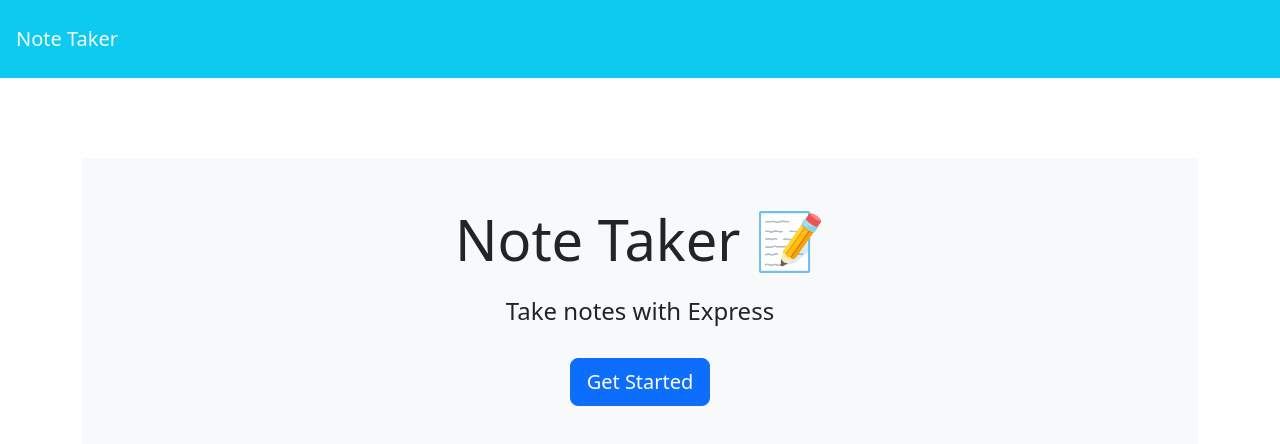
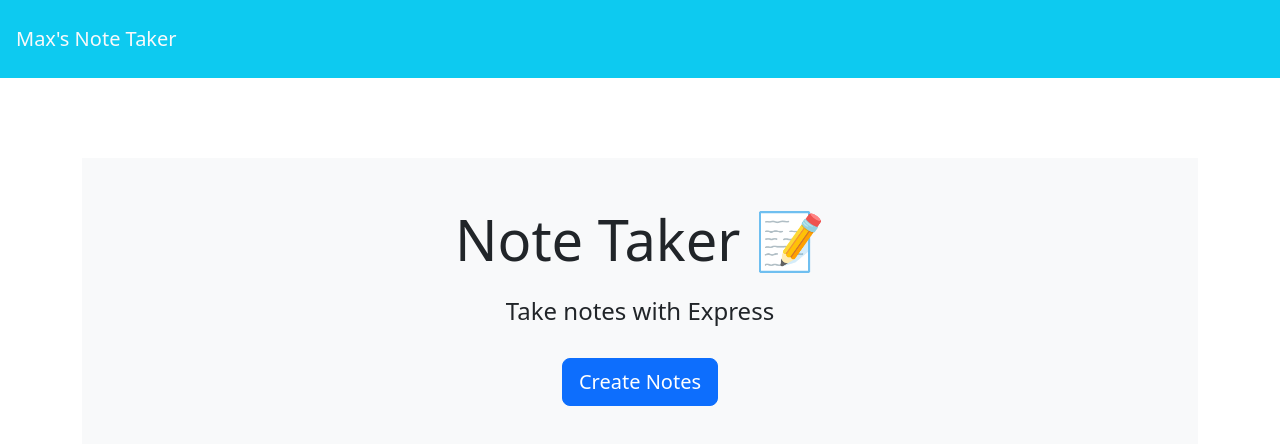
Before and after one commit to MaxKeable/My-Express.js-Note-taker, a website: page public/index.html in a window 1280 px wide. Drawn offline with nearby package versions, Linux system fonts and the light colour scheme; no server answers.

Commit message:
adding to readme and changing text in html

```diff
--- a/public/index.html
+++ b/public/index.html
@@ -11,14 +11,14 @@
 
 <body>
   <nav class="navbar bg-info">
-    <a class="navbar-brand text-light p-3" href="/">Note Taker
+    <a class="navbar-brand text-light p-3" href="/">Max's Note Taker
     </a>
   </nav>
   <div class="container">
     <div style="margin-top: 80px;" class="text-center p-5 mb-4 bg-light">
       <h1 class="display-4">Note Taker <span role="img" aria-label="Memo">📝</span></h1>
       <h4 class="mt-4">Take notes with Express</h4>
-      <a class="btn btn-primary btn-lg mt-4" href="/notes" role="button">Get Started</a>
+      <a class="btn btn-primary btn-lg mt-4" href="/notes" role="button">Create Notes</a>
     </div>
   </div>
   <script src="/assets/js/index.js"></script>
```
Also changed, not shown: public/notes.html (+1 -1 lines), README.md, read/README.md (deleted).
